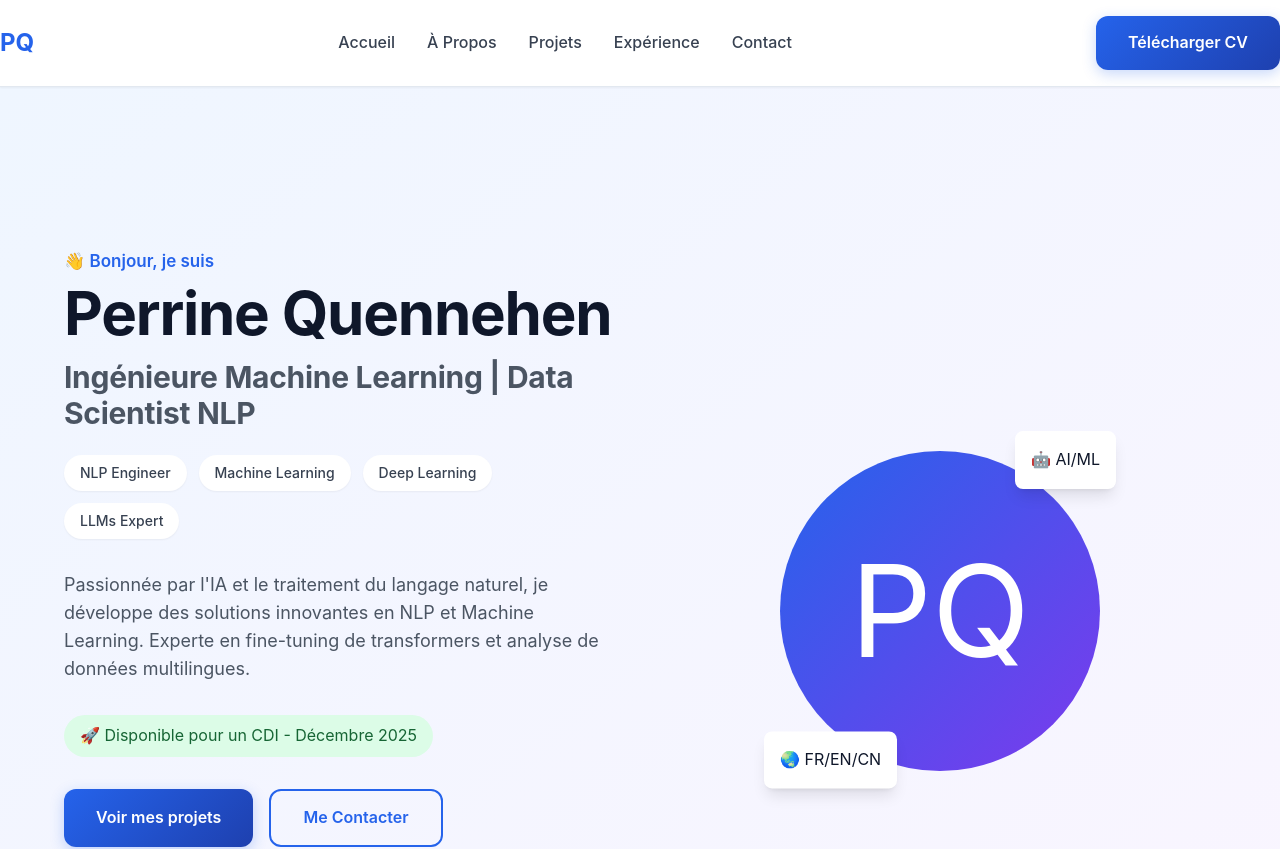
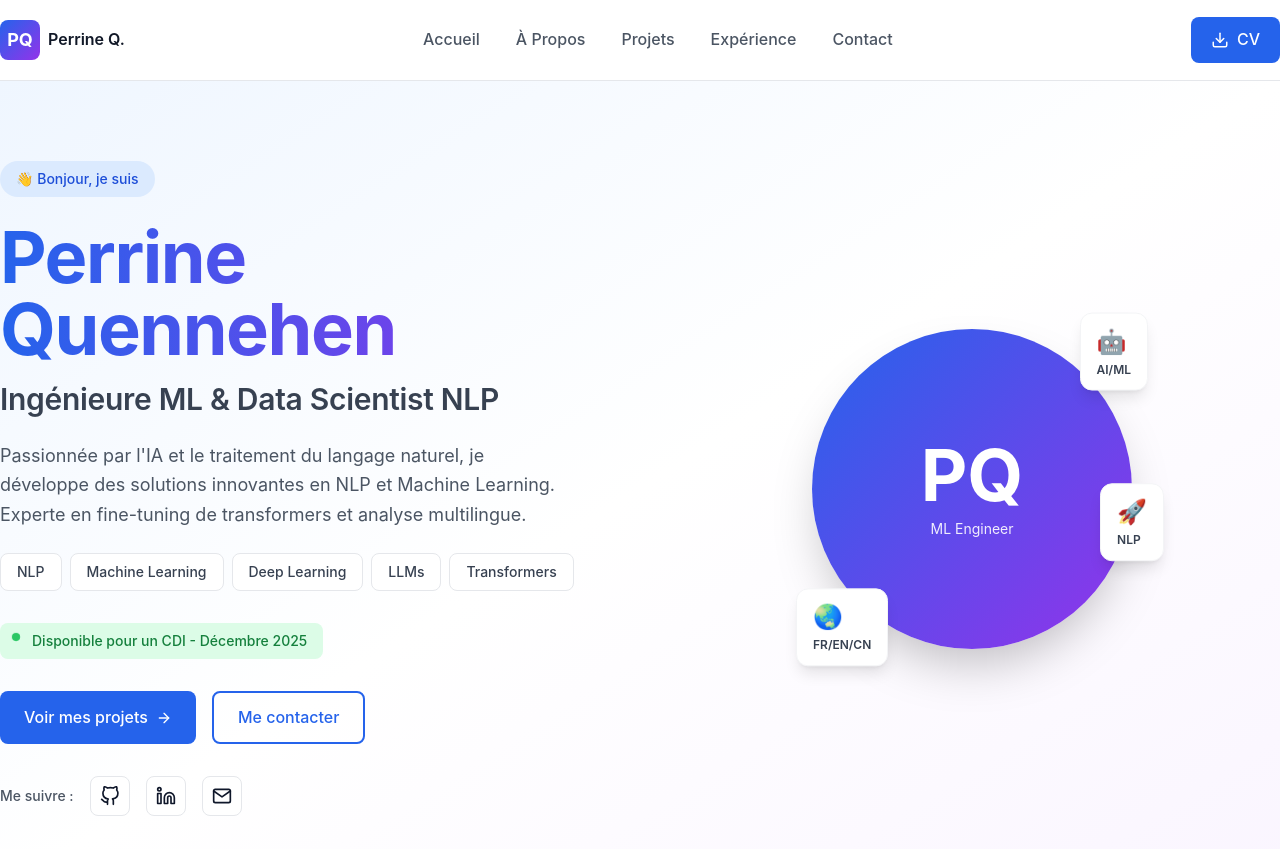
Before and after one commit to PerrineQhn/perrine-quennehen-portfolio, a Next.js app: page / in a window 1280 px wide. Shown: the top 849 px of the page. Built offline with nearby package versions, Linux system fonts and the light colour scheme.

Commit message:
fix: remove .next/

```diff
--- a/components/Footer.js
+++ b/components/Footer.js
@@ -1,66 +1,118 @@
 import Link from 'next/link'
-import { FiGithub, FiLinkedin, FiMail } from 'react-icons/fi'
+import { FiGithub, FiLinkedin, FiMail, FiPhone, FiMapPin } from 'react-icons/fi'
 
 export default function Footer() {
   const currentYear = new Date().getFullYear()
 
   return (
-    <footer className="bg-dark text-white py-12">
-      <div className="container-custom">
-        <div className="grid grid-cols-1 md:grid-cols-3 gap-8 mb-8">
-          {/* About */}
-          <div>
-            <h3 className="text-xl font-bold mb-4">Perrine Quennehen</h3>
-            <p className="text-gray-400">
-              Ingénieure ML & Data Scientist NLP passionnée par l'innovation et les LLMs.
+    <footer className="bg-gray-900 text-white">
+      <div className="container-custom py-12 md:py-16">
+
+        {/* Main Footer Content */}
+        <div className="grid grid-cols-1 md:grid-cols-2 lg:grid-cols-4 gap-8 mb-12">
+
+          {/* About Section */}
+          <div className="lg:col-span-2">
+            <div className="flex items-center space-x-2 mb-4">
+              <div className="w-10 h-10 bg-gradient-to-br from-blue-600 to-purple-600 rounded-lg flex items-center justify-center text-white font-bold">
+                PQ
+              </div>
+              <span className="text-xl font-bold">Perrine Quennehen</span>
+            </div>
+            <p className="text-gray-400 leading-relaxed mb-4 max-w-md">
+              Ingénieure Machine Learning & Data Scientist NLP passionnée par l'innovation et les technologies d'IA.
             </p>
+            <div className="inline-flex items-center px-4 py-2 bg-green-600/20 text-green-400 rounded-lg text-sm font-medium">
+              🚀 Disponible pour un CDI - Décembre 2025
+            </div>
           </div>
 
           {/* Quick Links */}
           <div>
-            <h3 className="text-xl font-bold mb-4">Navigation</h3>
-            <ul className="space-y-2">
-              <li><Link href="/" className="text-gray-400 hover:text-white transition-colors">Accueil</Link></li>
-              <li><Link href="/about" className="text-gray-400 hover:text-white transition-colors">À Propos</Link></li>
-              <li><Link href="/projects" className="text-gray-400 hover:text-white transition-colors">Projets</Link></li>
-              <li><Link href="/experience" className="text-gray-400 hover:text-white transition-colors">Expérience</Link></li>
-              <li><Link href="/contact" className="text-gray-400 hover:text-white transition-colors">Contact</Link></li>
-            </ul>
+            <h3 className="text-lg font-semibold mb-4">Navigation</h3>
+            <div className="space-y-2">
+              <Link href="/" className="block text-gray-400 hover:text-white transition-colors">
+                Accueil
+              </Link>
+              <Link href="/about" className="block text-gray-400 hover:text-white transition-colors">
+                À Propos
+              </Link>
+              <Link href="/projects" className="block text-gray-400 hover:text-white transition-colors">
+                Projets
+              </Link>
+              <Link href="/experience" className="block text-gray-400 hover:text-white transition-colors">
+                Expérience
+              </Link>
+              <Link href="/contact" className="block text-gray-400 hover:text-white transition-colors">
+                Contact
+              </Link>
+            </div>
           </div>
 
-          {/* Social */}
+          {/* Contact Info */}
           <div>
-            <h3 className="text-xl font-bold mb-4">Me Suivre</h3>
-            <div className="flex space-x-4">
+            <h3 className="text-lg font-semibold mb-4">Contact</h3>
+            <div className="space-y-3">
+              <a
+                href="mailto:perrine.quennehen@gmail.com"
+                className="flex items-center space-x-2 text-gray-400 hover:text-white transition-colors"
+              >
+                <FiMail size={18} />
+                <span className="text-sm">perrine.quennehen@gmail.com</span>
+              </a>
+              <a
+                href="tel:+33665619838"
+                className="flex items-center space-x-2 text-gray-400 hover:text-white transition-colors"
+              >
+                <FiPhone size={18} />
+                <span className="text-sm">06.65.61.98.38</span>
+              </a>
+              <div className="flex items-center space-x-2 text-gray-400">
+                <FiMapPin size={18} />
+                <span className="text-sm">Pantin, 93500</span>
+              </div>
+            </div>
+          </div>
+        </div>
+
+        {/* Social Links */}
+        <div className="border-t border-gray-800 pt-8">
+          <div className="flex flex-col md:flex-row justify-between items-center space-y-4 md:space-y-0">
+
+            {/* Social Icons */}
+            <div className="flex items-center space-x-4">
               <a
                 href="https://github.com/PerrineQhn"
                 target="_blank"
                 rel="noopener noreferrer"
-                className="text-2xl text-gray-400 hover:text-white transition-colors"
+                className="w-10 h-10 flex items-center justify-center bg-gray-800 hover:bg-blue-600 rounded-lg transition-all"
+                aria-label="GitHub"
               >
-                <FiGithub />
+                <FiGithub size={20} />
               </a>
               <a
                 href="https://www.linkedin.com/in/perrine-quennehen"
                 target="_blank"
                 rel="noopener noreferrer"
-                className="text-2xl text-gray-400 hover:text-white transition-colors"
+                className="w-10 h-10 flex items-center justify-center bg-gray-800 hover:bg-blue-600 rounded-lg transition-all"
+                aria-label="LinkedIn"
               >
-                <FiLinkedin />
+                <FiLinkedin size={20} />
               </a>
               <a
                 href="mailto:perrine.quennehen@gmail.com"
-                className="text-2xl text-gray-400 hover:text-white transition-colors"
+                className="w-10 h-10 flex items-center justify-center bg-gray-800 hover:bg-blue-600 rounded-lg transition-all"
+                aria-label="Email"
               >
-                <FiMail />
+                <FiMail size={20} />
               </a>
             </div>
+
+            {/* Copyright */}
+            <p className="text-gray-400 text-sm">
+              © {currentYear} Perrine Quennehen. Tous droits réservés.
+            </p>
           </div>
-        </div>
-
-        {/* Copyright */}
-        <div className="border-t border-gray-800 pt-8 text-center text-gray-400">
-          <p>© {currentYear} Perrine Quennehen. Tous droits réservés.</p>
         </div>
       </div>
     </footer>
--- a/components/Header.js
+++ b/components/Header.js
@@ -1,8 +1,8 @@
 'use client'
 import { useState } from 'react'
 import Link from 'next/link'
-import { motion } from 'framer-motion'
-import { FiMenu, FiX } from 'react-icons/fi'
+import { motion, AnimatePresence } from 'framer-motion'
+import { FiMenu, FiX, FiDownload } from 'react-icons/fi'
 
 export default function Header() {
   const [isOpen, setIsOpen] = useState(false)
@@ -16,77 +16,85 @@ export default function Header() {
   ]
 
   return (
-    <header className="bg-white shadow-sm sticky top-0 z-50">
-      <nav className="container-custom flex items-center justify-between py-4">
+    <header className="sticky top-0 z-50 bg-white/95 backdrop-blur-md border-b border-gray-200">
+      <nav className="container-custom">
+        <div className="flex items-center justify-between h-16 md:h-20">
+
           {/* Logo */}
-        <Link href="/" className="text-2xl font-bold text-primary">
+          <Link href="/" className="flex items-center space-x-2 group">
+            <div className="w-10 h-10 bg-gradient-to-br from-blue-600 to-purple-600 rounded-lg flex items-center justify-center text-white font-bold text-lg transition-transform group-hover:scale-110">
               PQ
+            </div>
+            <span className="hidden sm:block font-semibold text-gray-900">Perrine Q.</span>
           </Link>
 
           {/* Desktop Navigation */}
-        <ul className="hidden md:flex space-x-8">
+          <div className="hidden md:flex items-center space-x-1">
             {navItems.map((item) => (
-            <li key={item.name}>
               <Link
+                key={item.name}
                 href={item.path}
-                className="text-gray-700 hover:text-primary transition-colors font-medium"
+                className="px-4 py-2 text-gray-600 hover:text-blue-600 font-medium rounded-lg hover:bg-blue-50 transition-all"
               >
                 {item.name}
               </Link>
-            </li>
             ))}
-        </ul>
+          </div>
 
-        {/* CTA Button */}
+          {/* CTA Button Desktop */}
           <a
             href="/cv/CV_Perrine_Quennehen.pdf"
             download
-          className="hidden md:block btn-primary"
+            className="hidden md:flex items-center space-x-2 px-5 py-2.5 bg-blue-600 text-white rounded-lg hover:bg-blue-700 transition-all hover:shadow-lg font-medium"
           >
-          Télécharger CV
+            <FiDownload size={18} />
+            <span>CV</span>
           </a>
 
           {/* Mobile Menu Button */}
           <button
-          className="md:hidden text-2xl"
             onClick={() => setIsOpen(!isOpen)}
+            className="md:hidden p-2 text-gray-600 hover:text-blue-600 hover:bg-blue-50 rounded-lg transition-all"
+            aria-label="Toggle menu"
           >
-          {isOpen ? <FiX /> : <FiMenu />}
+            {isOpen ? <FiX size={24} /> : <FiMenu size={24} />}
           </button>
+        </div>
       </nav>
 
       {/* Mobile Menu */}
+      <AnimatePresence>
         {isOpen && (
           <motion.div
-          initial={{ opacity: 0, y: -20 }}
-          animate={{ opacity: 1, y: 0 }}
-          exit={{ opacity: 0, y: -20 }}
-          className="md:hidden bg-white border-t"
+            initial={{ opacity: 0, height: 0 }}
+            animate={{ opacity: 1, height: 'auto' }}
+            exit={{ opacity: 0, height: 0 }}
+            transition={{ duration: 0.2 }}
+            className="md:hidden border-t border-gray-200 bg-white"
           >
-          <ul className="flex flex-col space-y-4 p-4">
+            <div className="container-custom py-4 space-y-1">
               {navItems.map((item) => (
-              <li key={item.name}>
                 <Link
+                  key={item.name}
                   href={item.path}
                   onClick={() => setIsOpen(false)}
-                  className="block text-gray-700 hover:text-primary transition-colors"
+                  className="block px-4 py-3 text-gray-600 hover:text-blue-600 hover:bg-blue-50 rounded-lg font-medium transition-all"
                 >
                   {item.name}
                 </Link>
-              </li>
               ))}
-            <li>
               <a
                 href="/cv/CV_Perrine_Quennehen.pdf"
                 download
-                className="btn-primary block text-center"
+                className="flex items-center justify-center space-x-2 px-4 py-3 bg-blue-600 text-white rounded-lg hover:bg-blue-700 transition-all font-medium mt-2"
               >
-                Télécharger CV
+                <FiDownload size={18} />
+                <span>Télécharger CV</span>
               </a>
-            </li>
-          </ul>
+            </div>
           </motion.div>
         )}
+      </AnimatePresence>
     </header>
   )
 }
--- a/components/Hero.js
+++ b/components/Hero.js
@@ -1,130 +1,154 @@
 'use client'
 import { motion } from 'framer-motion'
 import Link from 'next/link'
-import { FiGithub, FiLinkedin, FiMail, FiDownload } from 'react-icons/fi'
+import { FiGithub, FiLinkedin, FiMail, FiDownload, FiArrowRight } from 'react-icons/fi'
 
 export default function Hero() {
-  const roles = ['NLP Engineer', 'Machine Learning', 'Deep Learning', 'LLMs Expert']
+  const skills = ['NLP', 'Machine Learning', 'Deep Learning', 'LLMs', 'Transformers']
 
   return (
-    <section className="section-padding bg-gradient-to-br from-blue-50 to-purple-50 min-h-[90vh] flex items-center">
-      <div className="container-custom">
-        <div className="grid grid-cols-1 lg:grid-cols-2 gap-12 items-center">
-          {/* Text Content */}
+    <section className="min-h-[90vh] flex items-center bg-gradient-to-br from-blue-50 via-white to-purple-50">
+      <div className="container-custom py-20">
+        <div className="grid lg:grid-cols-2 gap-12 items-center">
+
+          {/* Left Column - Text Content */}
           <motion.div
-            initial={{ opacity: 0, x: -50 }}
+            initial={{ opacity: 0, x: -30 }}
             animate={{ opacity: 1, x: 0 }}
-            transition={{ duration: 0.8 }}
+            transition={{ duration: 0.6 }}
           >
-            <p className="text-primary font-semibold mb-2">👋 Bonjour, je suis</p>
-            <h1 className="text-5xl md:text-6xl font-bold mb-4">
+            {/* Badge */}
+            <div className="inline-flex items-center px-4 py-2 bg-blue-100 text-blue-700 rounded-full text-sm font-medium mb-6">
+              👋 Bonjour, je suis
+            </div>
+
+            {/* Name */}
+            <h1 className="text-5xl md:text-6xl lg:text-7xl font-bold mb-4 bg-gradient-to-r from-blue-600 to-purple-600 bg-clip-text text-transparent">
               Perrine Quennehen
             </h1>
-            <h2 className="text-2xl md:text-3xl text-gray-600 mb-6">
-              Ingénieure Machine Learning | Data Scientist NLP
+
+            {/* Title */}
+            <h2 className="text-2xl md:text-3xl text-gray-700 font-semibold mb-6">
+              Ingénieure ML & Data Scientist NLP
             </h2>
 
-            {/* Animated Roles */}
-            <div className="flex flex-wrap gap-3 mb-8">
-              {roles.map((role, index) => (
+            {/* Description */}
+            <p className="text-lg text-gray-600 leading-relaxed mb-6 max-w-xl">
+              Passionnée par l'IA et le traitement du langage naturel, je développe des solutions innovantes en NLP et Machine Learning.
+              Experte en fine-tuning de transformers et analyse multilingue.
+            </p>
+
+            {/* Skills Tags */}
+            <div className="flex flex-wrap gap-2 mb-8">
+              {skills.map((skill, index) => (
                 <motion.span
-                  key={role}
+                  key={skill}
                   initial={{ opacity: 0, scale: 0.8 }}
                   animate={{ opacity: 1, scale: 1 }}
-                  transition={{ delay: index * 0.1 + 0.5 }}
-                  className="bg-white px-4 py-2 rounded-full text-sm font-medium text-gray-700 shadow-sm"
+                  transition={{ delay: index * 0.1 + 0.3 }}
+                  className="px-4 py-2 bg-white border border-gray-200 rounded-lg text-sm font-medium text-gray-700 hover:border-blue-300 hover:shadow-sm transition-all"
                 >
-                  {role}
+                  {skill}
                 </motion.span>
               ))}
             </div>
 
-            <p className="text-lg text-gray-600 mb-8 max-w-xl">
-              Passionnée par l'IA et le traitement du langage naturel, je développe des solutions innovantes
-              en NLP et Machine Learning. Experte en fine-tuning de transformers et analyse de données multilingues.
-            </p>
-
-            {/* Status Badge */}
-            <motion.div
-              initial={{ opacity: 0 }}
-              animate={{ opacity: 1 }}
-              transition={{ delay: 0.8 }}
-              className="inline-block bg-green-100 text-green-800 px-4 py-2 rounded-full mb-8"
-            >
-              🚀 Disponible pour un CDI - Décembre 2025
-            </motion.div>
+            {/* Availability Badge */}
+            <div className="inline-flex items-center px-4 py-2 bg-green-100 text-green-700 rounded-lg text-sm font-medium mb-8">
+              <span className="w-2 h-2 bg-green-500 rounded-full mr-2 animate-pulse"></span>
+              Disponible pour un CDI - Décembre 2025
+            </div>
 
             {/* CTA Buttons */}
             <div className="flex flex-wrap gap-4 mb-8">
-              <Link href="/projects" className="btn-primary">
+              <Link
+                href="/projects"
+                className="inline-flex items-center px-6 py-3 bg-blue-600 text-white rounded-lg font-medium hover:bg-blue-700 transition-all hover:shadow-lg"
+              >
                 Voir mes projets
+                <FiArrowRight className="ml-2" />
               </Link>
-              <Link href="/contact" className="btn-secondary">
-                Me Contacter
+              <Link
+                href="/contact"
+                className="inline-flex items-center px-6 py-3 border-2 border-blue-600 text-blue-600 rounded-lg font-medium hover:bg-blue-600 hover:text-white transition-all"
+              >
+                Me contacter
               </Link>
-              <a
-                href="/cv/CV_Perrine_Quennehen.pdf"
-                download
-                className="btn-secondary flex items-center gap-2"
-              >
-                <FiDownload />
-                Télécharger CV
-              </a>
             </div>
 
             {/* Social Links */}
-            <div className="flex gap-4">
+            <div className="flex items-center space-x-4">
+              <span className="text-sm text-gray-600 font-medium">Me suivre :</span>
               <a
                 href="https://github.com/PerrineQhn"
                 target="_blank"
                 rel="noopener noreferrer"
-                className="text-2xl text-gray-600 hover:text-primary transition-colors"
+                className="w-10 h-10 flex items-center justify-center bg-white border border-gray-200 hover:border-blue-600 hover:text-blue-600 rounded-lg transition-all"
+                aria-label="GitHub"
               >
-                <FiGithub />
+                <FiGithub size={20} />
               </a>
               <a
                 href="https://www.linkedin.com/in/perrine-quennehen"
                 target="_blank"
                 rel="noopener noreferrer"
-                className="text-2xl text-gray-600 hover:text-primary transition-colors"
+                className="w-10 h-10 flex items-center justify-center bg-white border border-gray-200 hover:border-blue-600 hover:text-blue-600 rounded-lg transition-all"
+                aria-label="LinkedIn"
               >
-                <FiLinkedin />
+                <FiLinkedin size={20} />
               </a>
               <a
                 href="mailto:perrine.quennehen@gmail.com"
-                className="text-2xl text-gray-600 hover:text-primary transition-colors"
+                className="w-10 h-10 flex items-center justify-center bg-white border border-gray-200 hover:border-blue-600 hover:text-blue-600 rounded-lg transition-all"
+                aria-label="Email"
               >
-                <FiMail />
+                <FiMail size={20} />
               </a>
             </div>
           </motion.div>
 
-          {/* Image/Illustration */}
+          {/* Right Column - Visual Element */}
           <motion.div
-            initial={{ opacity: 0, x: 50 }}
+            initial={{ opacity: 0, x: 30 }}
             animate={{ opacity: 1, x: 0 }}
-            transition={{ duration: 0.8, delay: 0.2 }}
+            transition={{ duration: 0.6, delay: 0.2 }}
             className="hidden lg:flex justify-center items-center"
           >
             <div className="relative">
-              {/* Placeholder - À remplacer par ta photo */}
-              <div className="w-80 h-80 bg-gradient-to-br from-primary to-secondary rounded-full flex items-center justify-center text-white text-9xl">
-                PQ
+              {/* Main Circle */}
+              <div className="w-80 h-80 bg-gradient-to-br from-blue-600 to-purple-600 rounded-full flex items-center justify-center text-white shadow-2xl">
+                <div className="text-center">
+                  <div className="text-7xl font-bold mb-2">PQ</div>
+                  <div className="text-sm opacity-90">ML Engineer</div>
+                </div>
               </div>
-              {/* Floating elements */}
+
+              {/* Floating Elements */}
               <motion.div
-                animate={{ y: [0, -20, 0] }}
-                transition={{ duration: 3, repeat: Infinity }}
-                className="absolute -top-4 -right-4 bg-white p-4 rounded-lg shadow-lg"
+                animate={{ y: [0, -15, 0] }}
+                transition={{ duration: 3, repeat: Infinity, ease: "easeInOut" }}
+                className="absolute -top-4 -right-4 bg-white px-4 py-3 rounded-xl shadow-lg border border-gray-100"
               >
-                🤖 AI/ML
+                <div className="text-2xl">🤖</div>
+                <div className="text-xs font-semibold text-gray-700 mt-1">AI/ML</div>
               </motion.div>
+
               <motion.div
-                animate={{ y: [0, 20, 0] }}
-                transition={{ duration: 3, repeat: Infinity, delay: 0.5 }}
-                className="absolute -bottom-4 -left-4 bg-white p-4 rounded-lg shadow-lg"
+                animate={{ y: [0, 15, 0] }}
+                transition={{ duration: 3, repeat: Infinity, ease: "easeInOut", delay: 0.5 }}
+                className="absolute -bottom-4 -left-4 bg-white px-4 py-3 rounded-xl shadow-lg border border-gray-100"
               >
-                🌏 FR/EN/CN
+                <div className="text-2xl">🌏</div>
+                <div className="text-xs font-semibold text-gray-700 mt-1">FR/EN/CN</div>
+              </motion.div>
+
+              <motion.div
+                animate={{ y: [0, -10, 0] }}
+                transition={{ duration: 3, repeat: Infinity, ease: "easeInOut", delay: 1 }}
+                className="absolute top-1/2 -right-8 bg-white px-4 py-3 rounded-xl shadow-lg border border-gray-100"
+              >
+                <div className="text-2xl">🚀</div>
+                <div className="text-xs font-semibold text-gray-700 mt-1">NLP</div>
               </motion.div>
             </div>
           </motion.div>
```
Also changed, not shown: 1 other file (tests, documents, lock files or other folders). Lines whose indentation alone changed are shown as unchanged.
